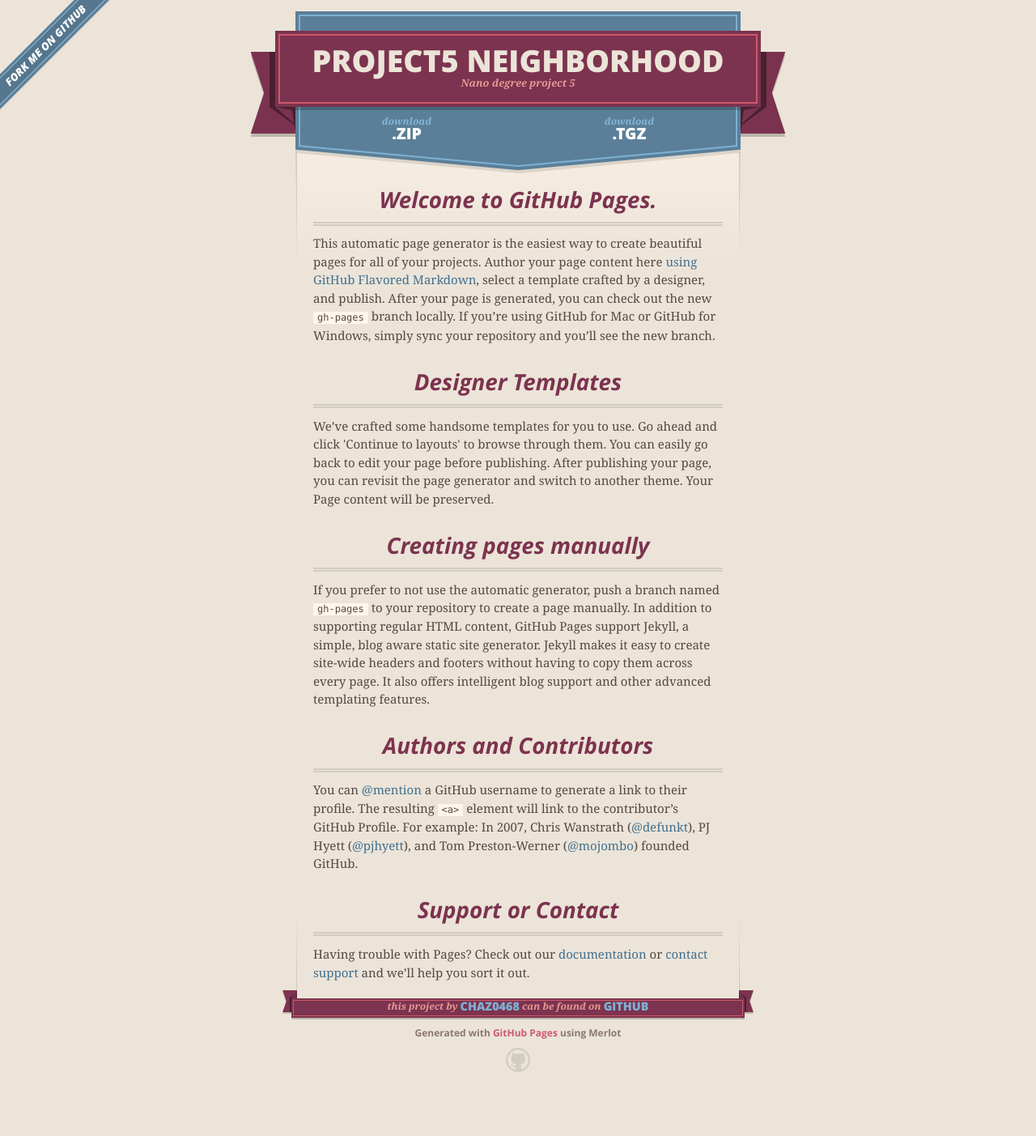
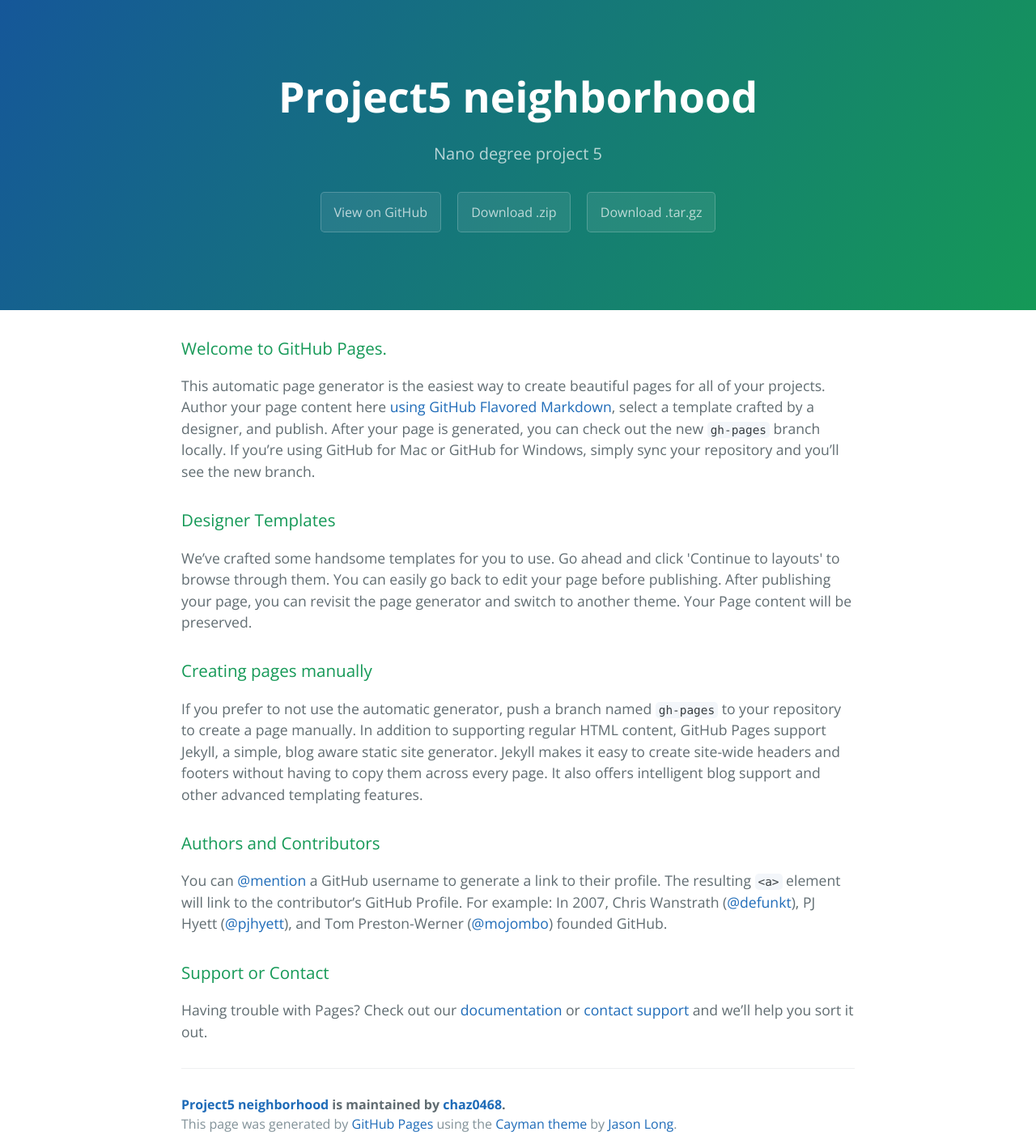
Before and after one commit to chaz0468/Project5_neighborhood, a plain HTML site: page index.html in a window 1280 px wide. Shown: the whole page at 81% size. Before the commit the page ends 1364 px from the top, so only its background shows below. Drawn offline with nearby package versions, Linux system fonts and the light colour scheme.

Commit message:
Create gh-pages branch via GitHub

```diff
--- a/index.html
+++ b/index.html
@@ -1,52 +1,25 @@
 <!DOCTYPE html>
-<html>
+<html lang="en-us">
   <head>
-    <meta charset='utf-8'>
-    <meta http-equiv="X-UA-Compatible" content="chrome=1">
-    <meta name="viewport" content="width=640">
+    <meta charset="UTF-8">
+    <title>Project5 neighborhood by chaz0468</title>
+    <meta name="viewport" content="width=device-width, initial-scale=1">
+    <link rel="stylesheet" type="text/css" href="stylesheets/normalize.css" media="screen">
+    <link href='https://fonts.googleapis.com/css?family=Open+Sans:400,700' rel='stylesheet' type='text/css'>
+    <link rel="stylesheet" type="text/css" href="stylesheets/stylesheet.css" media="screen">
+    <link rel="stylesheet" type="text/css" href="stylesheets/github-light.css" media="screen">
+  </head>
+  <body>
+    <section class="page-header">
+      <h1 class="project-name">Project5 neighborhood</h1>
+      <h2 class="project-tagline">Nano degree project 5</h2>
+      <a href="https://github.com/chaz0468/Project5_neighborhood" class="btn">View on GitHub</a>
+      <a href="https://github.com/chaz0468/Project5_neighborhood/zipball/master" class="btn">Download .zip</a>
+      <a href="https://github.com/chaz0468/Project5_neighborhood/tarball/master" class="btn">Download .tar.gz</a>
+    </section>
 
-    <link rel="stylesheet" href="stylesheets/core.css" media="screen">
-    <link rel="stylesheet" href="stylesheets/mobile.css" media="handheld, only screen and (max-device-width:640px)">
-    <link rel="stylesheet" href="stylesheets/github-light.css">
-
-    <script type="text/javascript" src="javascripts/modernizr.js"></script>
-    <script type="text/javascript" src="https://ajax.googleapis.com/ajax/libs/jquery/1.7.1/jquery.min.js"></script>
-    <script type="text/javascript" src="javascripts/headsmart.min.js"></script>
-    <script type="text/javascript">
-      $(document).ready(function () {
-        $('#main_content').headsmart()
-      })
-    </script>
-    <title>Project5 neighborhood by chaz0468</title>
-  </head>
-
-  <body>
-    <a id="forkme_banner" href="https://github.com/chaz0468/Project5_neighborhood.github.io">View on GitHub</a>
-    <div class="shell">
-
-      <header>
-        <span class="ribbon-outer">
-          <span class="ribbon-inner">
-            <h1>Project5 neighborhood</h1>
-            <h2>Nano degree project 5</h2>
-          </span>
-          <span class="left-tail"></span>
-          <span class="right-tail"></span>
-        </span>
-      </header>
-
-      <section id="downloads">
-        <span class="inner">
-          <a href="https://github.com/chaz0468/Project5_neighborhood.github.io/zipball/master" class="zip"><em>download</em> .ZIP</a><a href="https://github.com/chaz0468/Project5_neighborhood.github.io/tarball/master" class="tgz"><em>download</em> .TGZ</a>
-        </span>
-      </section>
-
-
-      <span class="banner-fix"></span>
-
-
-      <section id="main_content">
-        <h3>
+    <section class="main-content">
+      <h3>
 <a id="welcome-to-github-pages" class="anchor" href="#welcome-to-github-pages" aria-hidden="true"><span class="octicon octicon-link"></span></a>Welcome to GitHub Pages.</h3>
 
 <p>This automatic page generator is the easiest way to create beautiful pages for all of your projects. Author your page content here <a href="https://guides.github.com/features/mastering-markdown/">using GitHub Flavored Markdown</a>, select a template crafted by a designer, and publish. After your page is generated, you can check out the new <code>gh-pages</code> branch locally. If you’re using GitHub for Mac or GitHub for Windows, simply sync your repository and you’ll see the new branch.</p>
@@ -70,21 +43,14 @@
 <a id="support-or-contact" class="anchor" href="#support-or-contact" aria-hidden="true"><span class="octicon octicon-link"></span></a>Support or Contact</h3>
 
 <p>Having trouble with Pages? Check out our <a href="https://help.github.com/pages">documentation</a> or <a href="https://github.com/contact">contact support</a> and we’ll help you sort it out.</p>
-      </section>
 
-      <footer>
-        <span class="ribbon-outer">
-          <span class="ribbon-inner">
-            <p>this project by <a href="https://github.com/chaz0468">chaz0468</a> can be found on <a href="https://github.com/chaz0468/Project5_neighborhood.github.io">GitHub</a></p>
-          </span>
-          <span class="left-tail"></span>
-          <span class="right-tail"></span>
-        </span>
-        <p>Generated with <a href="https://pages.github.com">GitHub Pages</a> using Merlot</p>
-        <span class="octocat"></span>
+      <footer class="site-footer">
+        <span class="site-footer-owner"><a href="https://github.com/chaz0468/Project5_neighborhood">Project5 neighborhood</a> is maintained by <a href="https://github.com/chaz0468">chaz0468</a>.</span>
+
+        <span class="site-footer-credits">This page was generated by <a href="https://pages.github.com">GitHub Pages</a> using the <a href="https://github.com/jasonlong/cayman-theme">Cayman theme</a> by <a href="https://twitter.com/jasonlong">Jason Long</a>.</span>
       </footer>
 
-    </div>
+    </section>
 
 
   </body>
```
